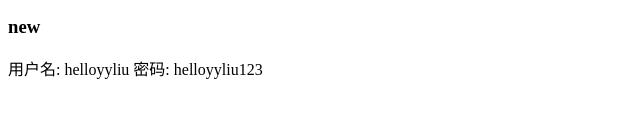
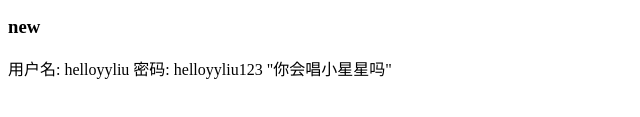
Before and after one commit to helloyyliu/web, a plain HTML site: page index.html in a window 1280 px wide. Shown: the part 189-306 px from the top of the page, without its empty margins (0-640 px from the left). Drawn offline with Linux system fonts and the light colour scheme.

Commit message:
小星星

```diff
--- a/index.html
+++ b/index.html
@@ -14,6 +14,7 @@
 		<p>
 		用户名: helloyyliu
 		密码: helloyyliu123
+		"你会唱小星星吗"
 		</p>
 	</div>
 
```
